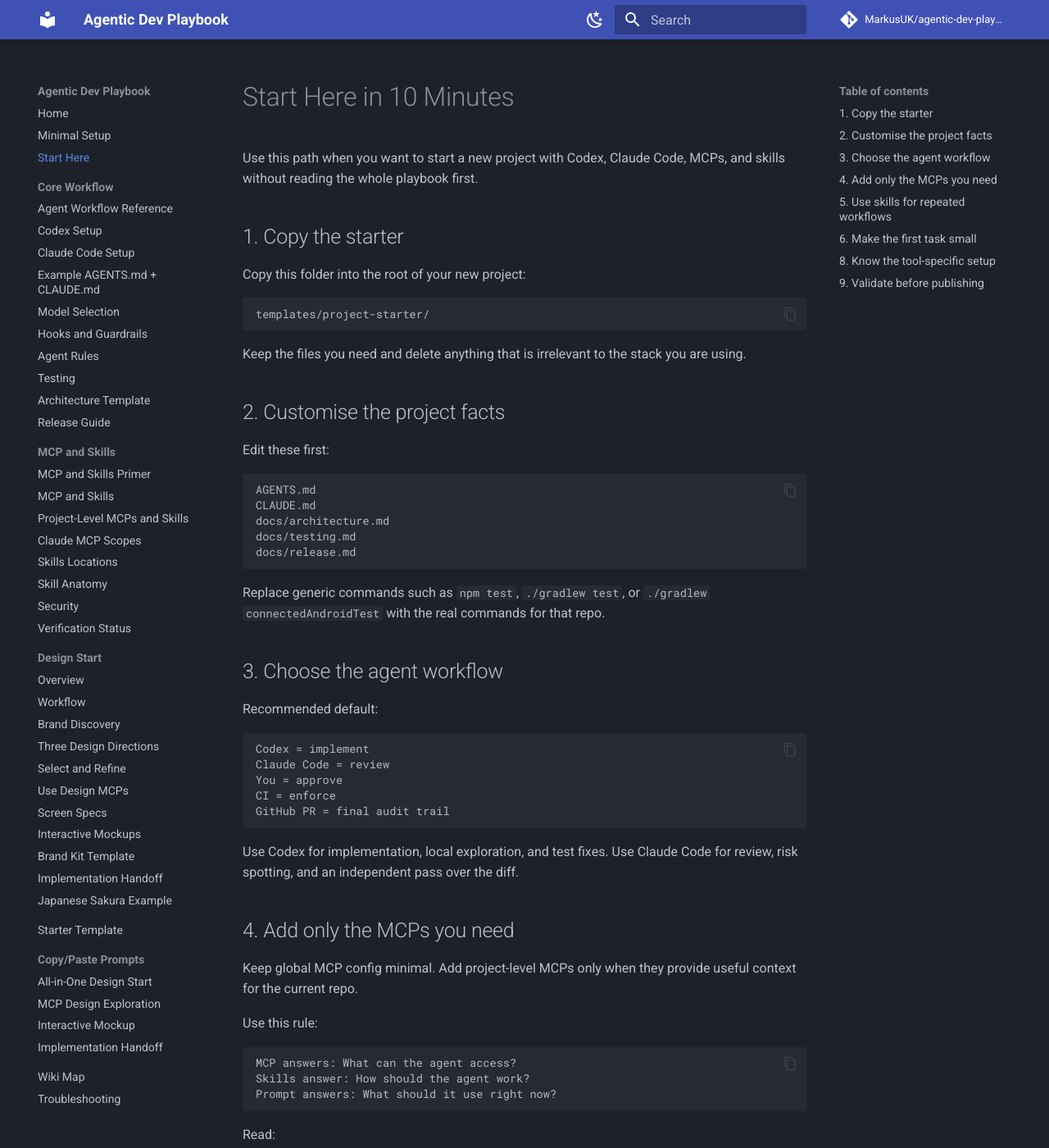
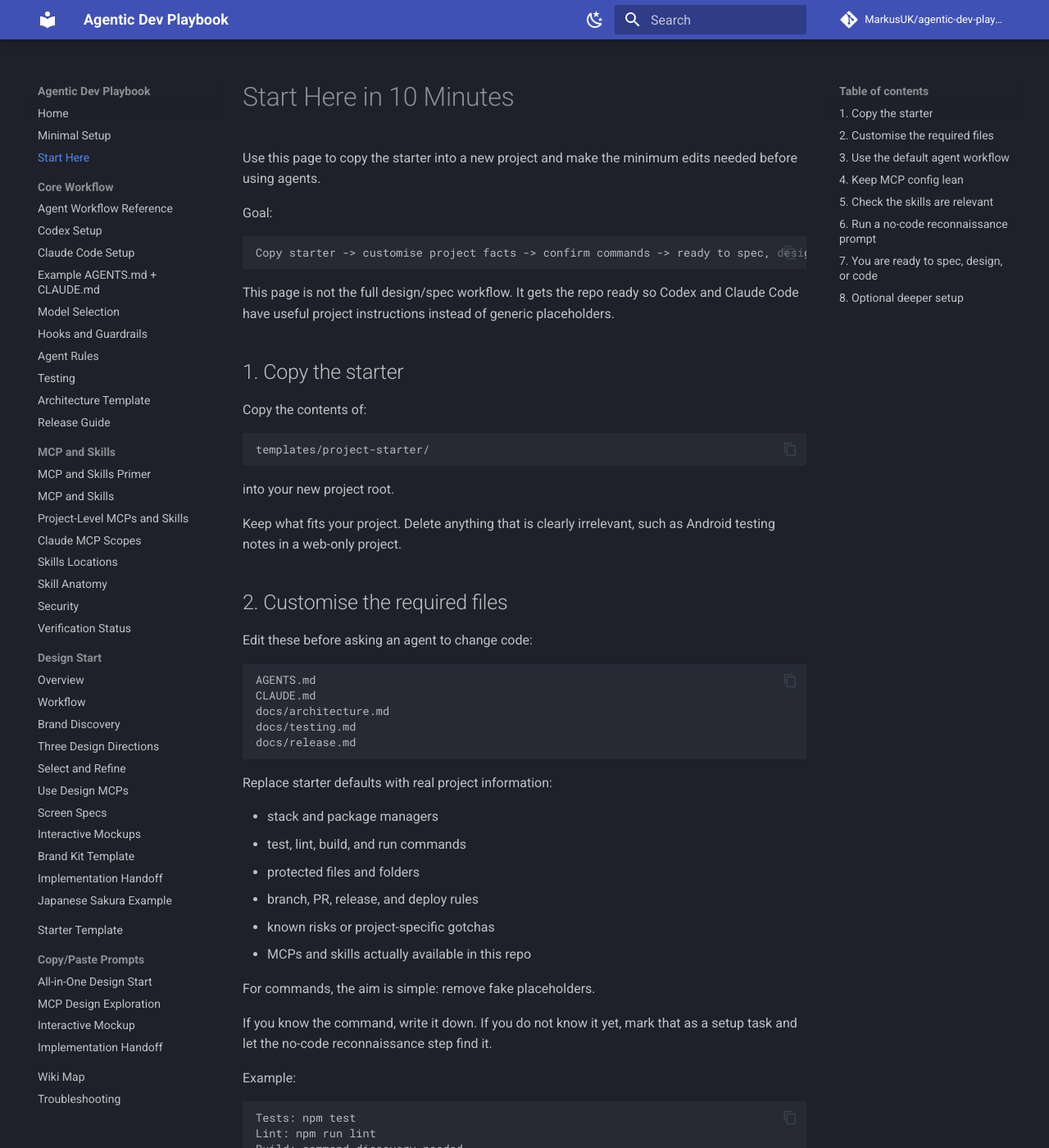
Before and after one commit to MarkusUK/agentic-dev-playbook, an MkDocs documentation site: the page built from docs/quickstart.md, in a window 1280 px wide and 1400 px high. Shown: the whole window at 82% size. Built offline with MkDocs 1.6.1 and Material for MkDocs 9.7.7, drawn with Linux system fonts in a browser that asks for light colours; comment, search, counter and statistics services are not loaded; some of the changed text lies outside the part shown.

Commit message:
Clarify starter setup workflow

````diff
--- a/docs/minimal-setup.md
+++ b/docs/minimal-setup.md
@@ -3,6 +3,17 @@
 The shortest path from "no setup" to a safe first agent session in an
 existing repo. No starter template, no skills, no MCPs, no hooks. Add
 those later when you actually need them.
+
+This minimal setup assumes:
+
+```text
+Codex = main coding agent that implements changes
+Claude Code = review agent that checks the diff before you commit
+You = final approver who commits and pushes
+```
+
+You can use only Codex if you want the smallest possible setup. Add
+Claude Code when you want a second, independent review pass.
 
 If you are starting a brand-new project, use the fuller
 [Start Here in 10 Minutes](quickstart.md) instead — it bundles the
@@ -10,8 +21,50 @@
 
 ## 1. Drop one file in your repo root
 
-Pick the one matching your tool. Both are short. Adjust the commands
-under **Commands** to match your project.
+Pick the one matching your tool. Both are short.
+
+The **Commands** section is where you tell the agent the exact terminal
+commands that prove the project still works. These are not special Codex
+or Claude commands. They are the same commands you would run yourself.
+
+If you do not know them yet, leave the line as `Unknown - ask me first`
+instead of guessing. Your first agent task can be to inspect the repo and
+suggest the right commands.
+
+Common examples:
+
+```text
+Node / React / Next.js:
+- Tests: npm test
+- Lint:  npm run lint
+- Build: npm run build
+
+Python:
+- Tests: pytest
+- Lint:  ruff check .
+- Build: Unknown - ask me first
+
+Flutter:
+- Tests: flutter test
+- Lint:  flutter analyze
+- Build: flutter build apk --debug
+
+Rust:
+- Tests: cargo test
+- Lint:  cargo clippy
+- Build: cargo build
+```
+
+Where to look:
+
+```text
+package.json          # npm scripts
+pyproject.toml        # Python tooling
+Makefile              # make commands
+pubspec.yaml          # Flutter/Dart
+Cargo.toml            # Rust
+README.md             # project-specific setup notes
+```
 
 ### AGENTS.md (Codex)
 
--- a/docs/quickstart.md
+++ b/docs/quickstart.md
@@ -1,20 +1,30 @@
 # Start Here in 10 Minutes
 
-Use this path when you want to start a new project with Codex, Claude Code, MCPs, and skills without reading the whole playbook first.
+Use this page to copy the starter into a new project and make the minimum edits needed before using agents.
+
+Goal:
+
+```text
+Copy starter -> customise project facts -> confirm commands -> ready to spec, design, and code
+```
+
+This page is not the full design/spec workflow. It gets the repo ready so Codex and Claude Code have useful project instructions instead of generic placeholders.
 
 ## 1. Copy the starter
 
-Copy this folder into the root of your new project:
+Copy the contents of:
 
 ```text
 templates/project-starter/
 ```
 
-Keep the files you need and delete anything that is irrelevant to the stack you are using.
+into your new project root.
 
-## 2. Customise the project facts
+Keep what fits your project. Delete anything that is clearly irrelevant, such as Android testing notes in a web-only project.
 
-Edit these first:
+## 2. Customise the required files
+
+Edit these before asking an agent to change code:
 
 ```text
 AGENTS.md
@@ -24,9 +34,41 @@
 docs/release.md
 ```
 
-Replace generic commands such as `npm test`, `./gradlew test`, or `./gradlew connectedAndroidTest` with the real commands for that repo.
+Replace starter defaults with real project information:
 
-## 3. Choose the agent workflow
+- stack and package managers
+- test, lint, build, and run commands
+- protected files and folders
+- branch, PR, release, and deploy rules
+- known risks or project-specific gotchas
+- MCPs and skills actually available in this repo
+
+For commands, the aim is simple: remove fake placeholders.
+
+If you know the command, write it down. If you do not know it yet, mark
+that as a setup task and let the no-code reconnaissance step find it.
+
+Example:
+
+```text
+Tests: npm test
+Lint: npm run lint
+Build: command discovery needed
+```
+
+The purpose is to stop agents trying to run placeholder commands such as
+`<your test command>`. Real commands are useful. Fake commands are noise.
+
+The no-code reconnaissance prompt in step 6 asks the agent to inspect
+files such as `package.json`, `pyproject.toml`, `pubspec.yaml`,
+`Cargo.toml`, `Makefile`, or `README.md` and identify the real commands.
+
+Useful references:
+
+- [Starter Template Guide](templates.md)
+- [Example AGENTS.md and CLAUDE.md](core/example-agents-and-claude.md)
+
+## 3. Use the default agent workflow
 
 Recommended default:
 
@@ -38,31 +80,49 @@
 GitHub PR = final audit trail
 ```
 
-Use Codex for implementation, local exploration, and test fixes. Use Claude Code for review, risk spotting, and an independent pass over the diff.
+Codex is the main coding agent. Claude Code is the independent review pass before you commit or merge.
 
-## 4. Add only the MCPs you need
+## 4. Keep MCP config lean
 
-Keep global MCP config minimal. Add project-level MCPs only when they provide useful context for the current repo.
-
-Use this rule:
+Default/user-level config usually lives here:
 
 ```text
-MCP answers: What can the agent access?
-Skills answer: How should the agent work?
-Prompt answers: What should it use right now?
+Codex:       ~/.codex/config.toml
+Claude Code: ~/.claude/ settings and Claude-managed MCP config
 ```
 
-Read:
+Project-level config usually lives here:
 
-- [MCP and Skills](mcp/mcp-and-skills.md)
+```text
+Codex:       .codex/config.toml
+Claude Code: .mcp.json, .claude/settings.json, .claude/skills/
+```
+
+Recommended:
+
+- Keep global config limited to tools you trust and use everywhere.
+- Put repo-specific tools in project-level config.
+- Prefer read-only MCPs first.
+- Disable or remove MCPs you are not actively using.
+- Never put secrets directly in config files; use environment variables.
+
+Mental model:
+
+```text
+MCP = what the agent can access
+Skills = how the agent should work
+Prompt = what it should use right now
+```
+
+Read later:
+
 - [MCP and Skills Primer](mcp/mcp-primer.md)
 - [Project-Level MCPs and Skills](mcp/project-level-mcps-and-skills.md)
-- [SKILL.md Anatomy](mcp/skills-anatomy.md)
 - [MCP and Skills Security](mcp/security.md)
 
-## 5. Use skills for repeated workflows
+## 5. Check the skills are relevant
 
-The starter includes skills for:
+The starter includes:
 
 ```text
 review-pr
@@ -73,51 +133,68 @@
 ui-assets
 ```
 
-Codex repo-scoped skills live in:
+Delete skills you do not need. Keep skills you expect to use repeatedly.
+
+Locations:
 
 ```text
-.agents/skills/<skill-name>/SKILL.md
+Codex:       .agents/skills/<skill-name>/SKILL.md
+Claude Code: .claude/skills/<skill-name>/SKILL.md
 ```
 
-Claude Code repo-scoped skills live in:
+## 6. Run a no-code reconnaissance prompt
+
+Open Codex or Claude Code in the project and ask:
 
 ```text
-.claude/skills/<skill-name>/SKILL.md
+Read AGENTS.md, CLAUDE.md, docs/architecture.md, docs/testing.md, and docs/release.md.
+
+Do not edit files yet.
+
+Tell me:
+- what stack this project uses
+- which commands are available
+- which files or folders are protected
+- what information is still missing from the setup
+- what the safest next step should be
 ```
 
-## 6. Make the first task small
+Fix anything it identifies before starting real work.
 
-Start with a bounded task, for example:
+## 7. You are ready to spec, design, or code
+
+After this setup, choose the next workflow:
+
+- For product shape, brand, screens, and implementation handoff: [Design Start Workflow](design-start/README.md)
+- For MCP and skills setup: [MCP and Skills](mcp/mcp-and-skills.md)
+- For the first coding task: ask Codex to implement one small approved slice, then ask Claude Code to review the diff.
+
+Recommended next step for a new product:
 
 ```text
-Read AGENTS.md, docs/architecture.md, and docs/testing.md.
-Then inspect the repo and propose the smallest safe plan for adding [feature].
-Use project skills only if relevant.
+Start Here in 10 Minutes
+-> Design Start Workflow
+-> Implementation Handoff
+-> Codex implements
+-> Claude Code reviews
 ```
 
-After the first implementation, ask for a review:
+Use [Design Start Workflow](design-start/README.md) to work with the agents on the spec, product direction, logo/brand kit, first screens, mockups, and implementation handoff before writing production code.
+
+Good first coding prompt:
 
 ```text
-Review the current diff for correctness, regression risk, security, and missing tests.
-Do not edit files unless I ask.
+Use the approved brief/spec/design handoff.
+Inspect the repo first.
+Propose the smallest safe implementation plan.
+Do not commit.
 ```
 
-## 8. Know the tool-specific setup
+## 8. Optional deeper setup
 
-Read these when you want the details behind the defaults:
+Read these when you want more detail:
 
 - [Codex Setup Notes](core/codex-setup.md)
 - [Claude Code Setup Notes](core/claude-code-setup.md)
 - [Hooks and Guardrails](core/hooks.md)
 - [Model Selection](core/model-selection.md)
-
-## 9. Validate before publishing
-
-Before publishing this playbook or using the starter in a real project, run:
-
-```bash
-python -m pip install -r requirements.txt
-mkdocs build --strict
-```
-
-For project repos, use the project-specific test, lint, type-check, and build commands from `docs/testing.md`.
````
Also changed, not shown: other parts of docs/minimal-setup.md (+3 -3 lines).
